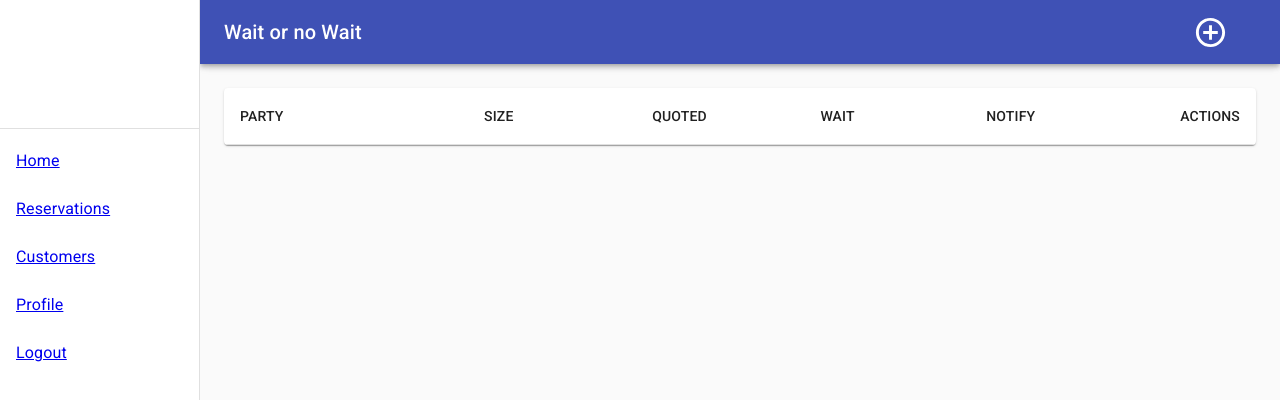
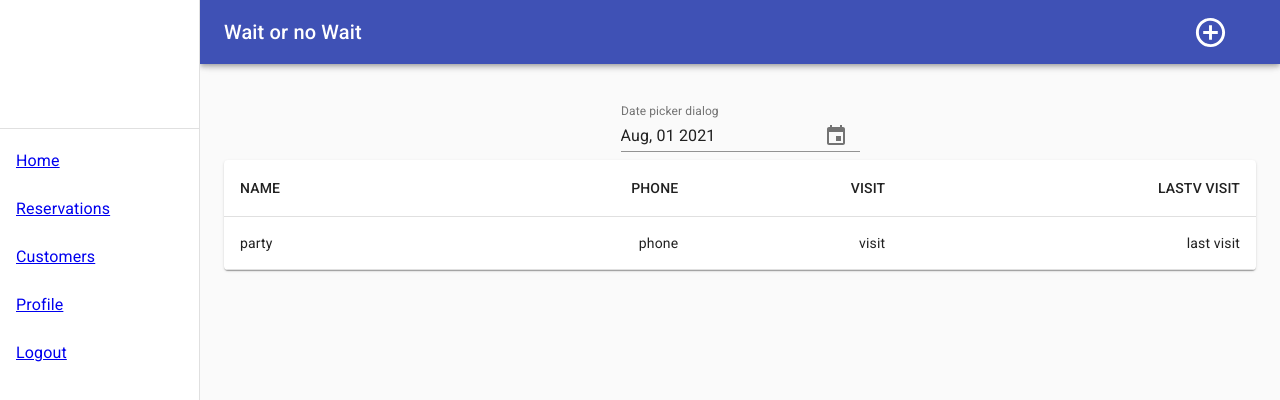
Before and after one commit to kilcmn3/Wait-or-no-wait-FE, a React (Create React App) app: page /customers in a window 1280 px wide. Shown: the top 400 px of the page. Built offline with nearby package versions, Linux system fonts and the light colour scheme; no server answers.

Commit message:
working on history search

```diff
--- a/src/App.js
+++ b/src/App.js
@@ -6,6 +6,7 @@ import CssBaseline from '@material-ui/core/CssBaseline';
 import AppBar from '@material-ui/core/AppBar';
 import {
   Header,
+  CustomersContainer,
   MainContainer,
   WaitListContainer,
   Navbar,
@@ -60,6 +61,7 @@ const App = (props) => {
         <div className={classes.toolbar} />
         <Switch>
           <Route path='/reservations' component={WaitListContainer} />
+          <Route path='/customers' component={CustomersContainer} />
           <Route path='/' component={MainContainer} />
         </Switch>
       </main>
--- a/src/components/CustomerListRow.js
+++ b/src/components/CustomerListRow.js
@@ -1,9 +1,19 @@
-import React, { Component } from 'react';
+import React, { Fragment } from 'react';
 
-export class CustomerListRow extends Component {
-  render() {
-    return <div>CustomerListRow </div>;
-  }
-}
+import TableCell from '@material-ui/core/TableCell';
+import TableRow from '@material-ui/core/TableRow';
+
+const CustomerListRow = (props) => {
+  return (
+    <Fragment>
+      <TableRow>
+        <TableCell>party</TableCell>
+        <TableCell align='right'>phone</TableCell>
+        <TableCell align='right'>visit</TableCell>
+        <TableCell align='right'>last visit</TableCell>
+      </TableRow>
+    </Fragment>
+  );
+};
 
 export default CustomerListRow;
--- a/src/components/WaitListRow.js
+++ b/src/components/WaitListRow.js
@@ -102,7 +102,7 @@ const WaitListRow = (props) => {
   //TODO Weird bug, every time it decrease suddenly the list is gone
   useInterval(() => {
     dispatch(patchCustWaitlist(targetID, { estimate_waitTime: estTime }));
-  }, 60000);
+  }, 600000);
 
   return <Fragment>{displayTableRows()}</Fragment>;
 };
--- a/src/containers/CustomersContainer.js
+++ b/src/containers/CustomersContainer.js
@@ -1,16 +1,79 @@
-import React, { Component } from 'react';
+import React, { Fragment } from 'react';
 import { CustomerListRow } from '../exportFiles';
-import Searchbar from '../components/Searchbar';
-export class CustomersContainer extends Component {
-  render() {
-    return (
-      <div className='customers conatiner'>
-        CustomersContainer
-        <Searchbar />
-        <CustomerListRow />
-      </div>
-    );
-  }
-}
+import { makeStyles } from '@material-ui/core/styles';
+import Grid from '@material-ui/core/Grid';
+import MomentUtils from '@date-io/moment';
+import {
+  MuiPickersUtilsProvider,
+  KeyboardTimePicker,
+  KeyboardDatePicker,
+} from '@material-ui/pickers';
+import Table from '@material-ui/core/Table';
+import TableBody from '@material-ui/core/TableBody';
+import TableCell from '@material-ui/core/TableCell';
+import TableContainer from '@material-ui/core/TableContainer';
+import TableHead from '@material-ui/core/TableHead';
+import TableRow from '@material-ui/core/TableRow';
+import Paper from '@material-ui/core/Paper';
+
+const moment = require('moment');
+
+const useStyles = makeStyles({
+  table: {
+    minWidth: 650,
+  },
+});
+const CustomersContainer = (props) => {
+  const classes = useStyles();
+  const [selectedDate, setSelectedDate] = React.useState(
+    moment(new Date()).format()
+  );
+  const handleDateChange = (date) => {
+    setSelectedDate(date.format());
+  };
+
+  return (
+    <Fragment>
+      <MuiPickersUtilsProvider utils={MomentUtils}>
+        <Grid container justify='space-around'>
+          <KeyboardDatePicker
+            margin='normal'
+            id='date-picker-dialog'
+            label='Date picker dialog'
+            rifmFormatter={(val) =>
+              val.replace(/[^\.\ \,\[a-zA-Z0-9_]*$]+/gi, '')
+            }
+            refuse={/[^\.\ \,\[a-zA-Z0-9_]*$]+/gi}
+            format={'MMM, DD YYYY'}
+            autoOk
+            value={selectedDate}
+            onChange={handleDateChange}
+            KeyboardButtonProps={{
+              'aria-label': 'change date',
+            }}
+          />
+        </Grid>
+      </MuiPickersUtilsProvider>
+
+      <TableContainer component={Paper}>
+        <Table className={classes.table} aria-label='simple table'>
+          <TableHead>
+            <TableRow>
+              <TableCell>NAME</TableCell>
+              {['PHONE', 'VISIT', 'LASTV VISIT'].map((text, index) => (
+                <TableCell key={index} align='right'>
+                  {text}
+                </TableCell>
+              ))}
+            </TableRow>
+          </TableHead>
+          <TableBody>
+            <CustomerListRow />
+          </TableBody>
+        </Table>
+      </TableContainer>
+    </Fragment>
+  );
+};
 
 export default CustomersContainer;
```
